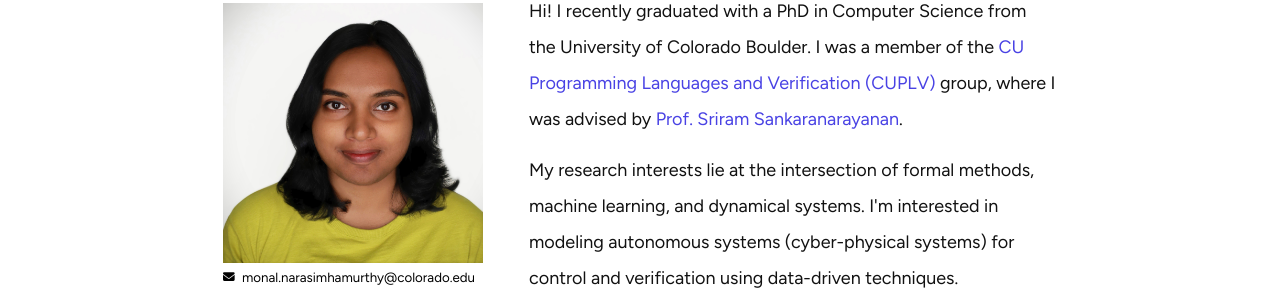
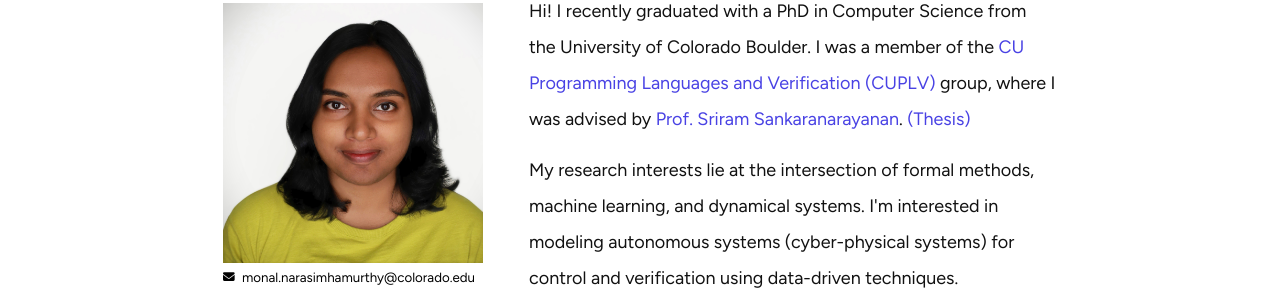
Before and after one commit to monal/monal.github.io, a Jekyll site: the page built from index.html, in a window 1280 px wide. Shown: the part 207-503 px from the top of the page. Built offline with Jekyll 4.4.1, drawn with Linux system fonts in a browser that asks for light colours; nearby versions of some CDN libraries.

Commit message:
Update index.html

```diff
--- a/index.html
+++ b/index.html
@@ -30,6 +30,7 @@
       Hi! I recently graduated with a PhD in Computer Science from the University of Colorado Boulder. I
       was a member of the <a href="http://plv.colorado.edu"> CU Programming Languages and Verification (CUPLV) </a> group,
       where I was advised by <a href="http://www.cs.colorado.edu/~srirams/index.html">Prof. Sriram Sankaranarayanan</a>.
+      <a href="https://github.com/monal/monal.github.io/blob/master/monal_thesis.pdf">(Thesis)</a>
     </p>
     <p style="line-height: 200%">
             My research interests lie at the intersection of formal methods, machine learning, and dynamical systems.
```
